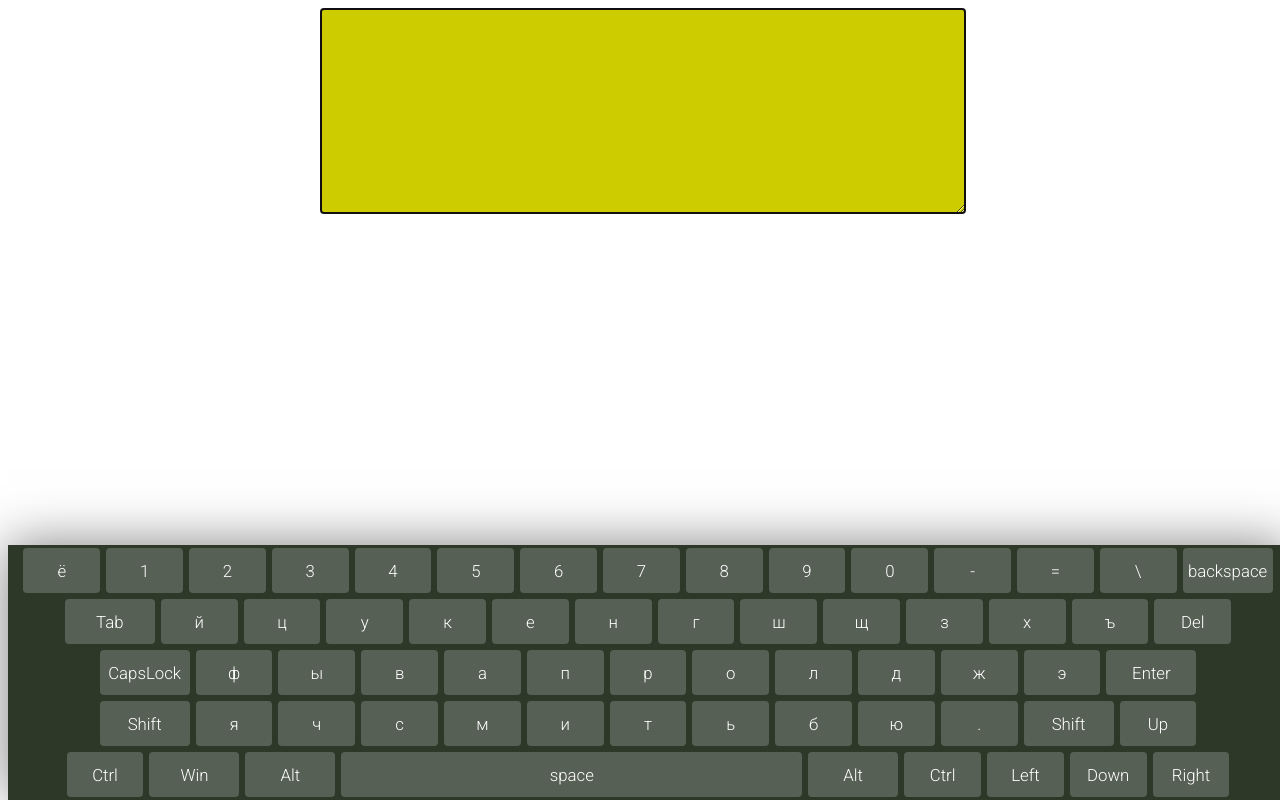
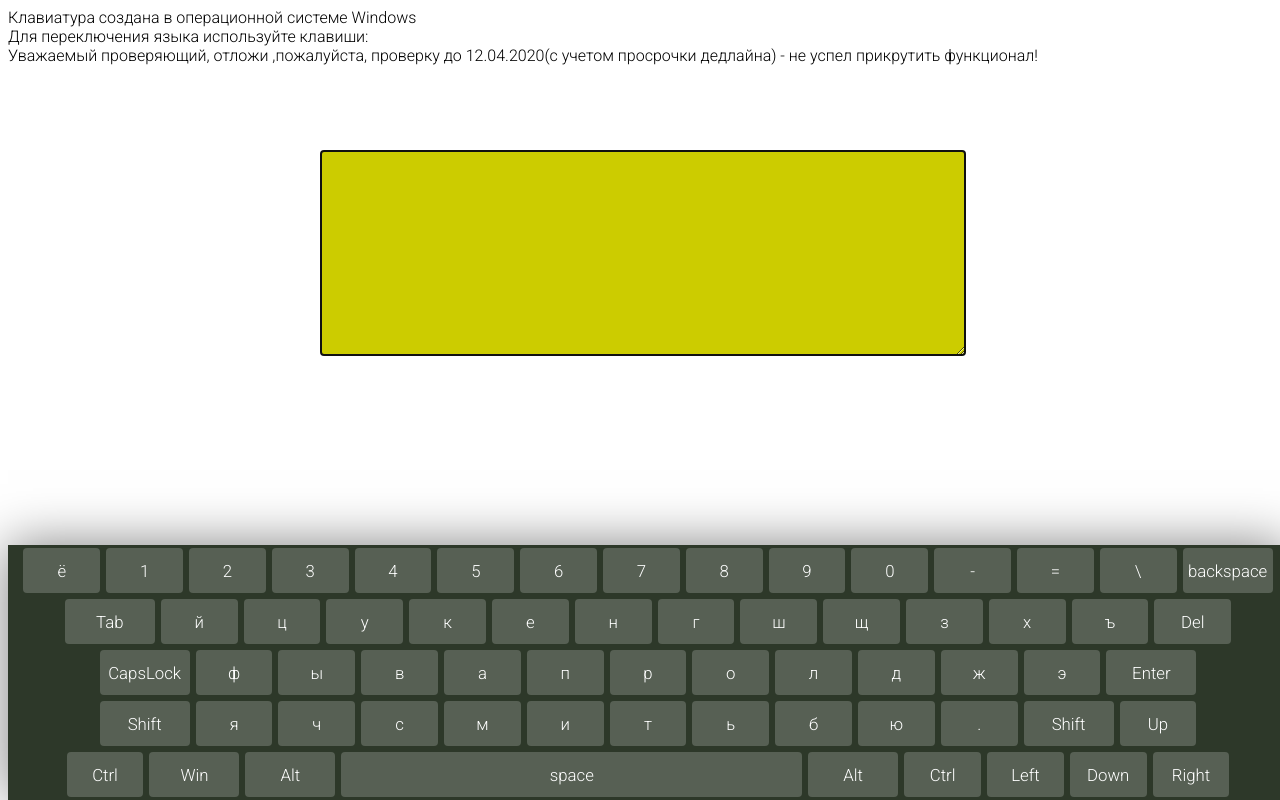
Before and after one commit to YauhenDavidovich/virtual_keyboard, a website: page index.html in a window 1280 px wide. Drawn offline with Linux system fonts and the light colour scheme.

Commit message:
feat: add review message

```diff
--- a/script.js
+++ b/script.js
@@ -8,6 +8,21 @@ document.body.append(textarea);
 // keyboard
 
 const Keyboard = {
+  generateDescribe() {
+    const divDescribe = document.createElement('div');
+    let p1 = document.createElement('p');
+    let p2 = document.createElement('p');
+    let p3 = document.createElement('p');
+    p1.className = 'describe';
+    p1.innerText = 'Клавиатура создана в операционной системе Windows';
+    p2.className = 'describe';
+    p2.innerText = 'Для переключения языка используйте клавиши: ';
+    p3.className = 'describe';
+    p3.innerText = 'Уважаемый проверяющий, отложи ,пожалуйста, проверку до 12.04.2020(с учетом просрочки дедлайна) - не успел прикрутить функционал! ';
+    document.body.append(p1);
+    document.body.append(p2);
+    document.body.append(p3);
+  },
 
   keyboardKeysEngShiftOff: [
     "`",
@@ -164,10 +179,13 @@ const Keyboard = {
 }
 
 window.addEventListener('load', () => {
+
   if (localStorage.getItem('keyboard') === 'eng') {
     Keyboard.createKeys(keyboardKeysEngShiftOff, keyboardMainKeysEngShiftOff);
   } else if (localStorage.getItem('keyboard') === 'rus') {
     Keyboard.createKeys(keyboardKeysRusShiftOff, keyboardMainKeysRusShiftOff);
   } else Keyboard.createKeys(Keyboard.keyboardKeysRusShiftOff, Keyboard.keyboardMainKeysRusShiftOff);
+  Keyboard.generateDescribe();
   Keyboard.listenPhysicalKeyboard();
-      Keyboard.clickKeyboardHandler()})
+  Keyboard.clickKeyboardHandler()
+})
--- a/style.css
+++ b/style.css
@@ -1,4 +1,5 @@
 .textarea {
+  top: 150px;
   margin: auto;
   width: 50%;
   height: 200px;
@@ -63,3 +64,10 @@
   background-color: #cc0;
     border-radius: 50px;
 }
+
+.describe {
+  top: 15px;
+  font-size: 16px;
+  font-family: 'Roboto', sans-serif;
+  margin: 0 auto;
+}
```
Lines whose indentation alone changed are shown as unchanged.
